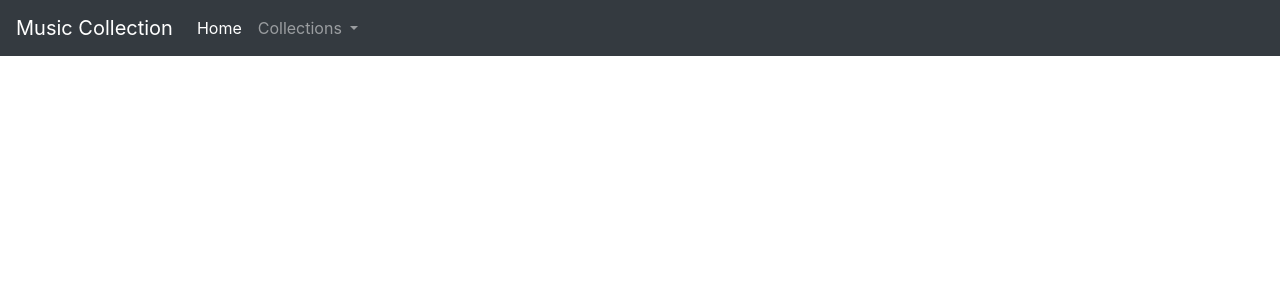
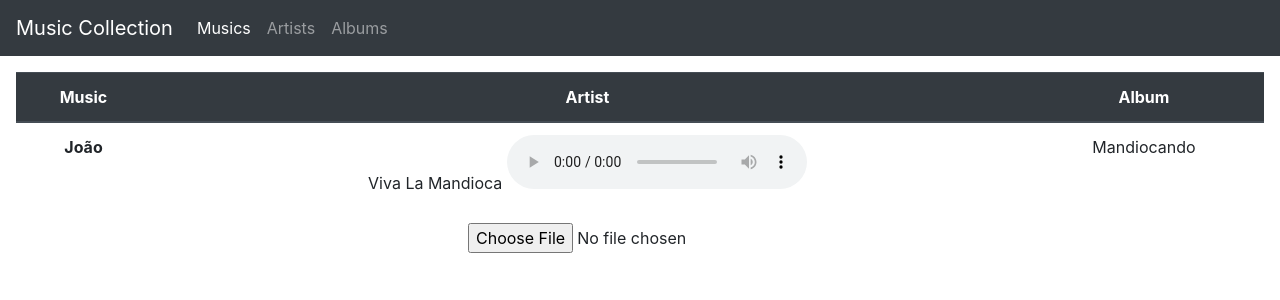
Before and after one commit to AugustoGCP/MusicCollection, a PHP site: page /dashboard.php in a window 1280 px wide. Shown: the top 300 px of the page. Run offline with PHP 8.4, Linux system fonts and the light colour scheme.

Commit message:
Criação do design do projeto e algumas funções

```diff
--- a/dashboard.php
+++ b/dashboard.php
@@ -12,31 +12,42 @@
   </head>
   <body>
     <nav class="navbar navbar-expand-lg navbar-dark bg-dark">
-        <a class="navbar-brand" href="#">Music Collection</a>
-        <button class="navbar-toggler" type="button" data-toggle="collapse" data-target="#navbarSupportedContent" aria-controls="navbarSupportedContent" aria-expanded="false" aria-label="Toggle navigation">
+      <a class="navbar-brand" href="#">Music Collection</a>
+      <button class="navbar-toggler" type="button" data-toggle="collapse" data-target="#navbarNavAltMarkup" aria-controls="navbarNavAltMarkup" aria-expanded="false" aria-label="Toggle navigation">
         <span class="navbar-toggler-icon"></span>
-        </button>
+      </button>
+      <div class="collapse navbar-collapse" id="navbarNavAltMarkup">
+        <div class="navbar-nav">
+          <a class="nav-item nav-link active" href="#">Musics <span class="sr-only">(current)</span></a>
+          <a class="nav-item nav-link" href="#">Artists</a>
+          <a class="nav-item nav-link" href="#">Albums</a>
+        </div>
+      </div>
+    </nav>
+    <div class="cardSobre m-lg-3">
+      <div class="text-center">
+        <table class="table">
+          <thead class="thead-dark">
+            <tr>
+              <th scope="col">Music</th>
+              <th scope="col">Artist</th>
+              <th scope="col">Album</th>
 
-    <div class="collapse navbar-collapse" id="navbarSupportedContent">
-        <ul class="navbar-nav mr-auto">
-            <li class="nav-item active">
-                <a class="nav-link" href="#">Home</a>
-            </li>
-            <li class="nav-item dropdown">
-                <a class="nav-link dropdown-toggle" href="#" id="navbarDropdown" role="button" data-toggle="dropdown" aria-haspopup="true" aria-expanded="false">
-                Collections
-                </a>
-                <div class="dropdown-menu" aria-labelledby="navbarDropdown">
-                    <a class="dropdown-item" href="#">Music</a>
-                    <a class="dropdown-item" href="#">Artist</a>
-                    <a class="dropdown-item" href="#">Album</a>
-                </div>
-            </li>
-        </ul>
+            </tr>
+          </thead>
+            <tbody>
+              <tr>
+                <th scope="row">João</th>
+                <td value="#">Viva La Mandioca <audio controls><source src="" type="audio/mpeg"></audio></td>
+                <td>Mandiocando</td>
+              </tr>
+            </tbody>
+        </table>
+        <form action="">
+          <input type="file" href="areaAdm.php" role="button" aria-disabled="true">
+        </form>
+      </div>
     </div>
-    </nav>
-
-
     <!-- Optional JavaScript -->
     <!-- jQuery first, then Popper.js, then Bootstrap JS -->
     <script src="https://code.jquery.com/jquery-3.4.1.slim.min.js" integrity="sha384-J6qa4849blE2+poT4WnyKhv5vZF5SrPo0iEjwBvKU7imGFAV0wwj1yYfoRSJoZ+n" crossorigin="anonymous"></script>
```
Also changed, not shown: index.php (+11 -0 lines), style/style.css (added, +48 -0 lines), php/upload.php (added).
